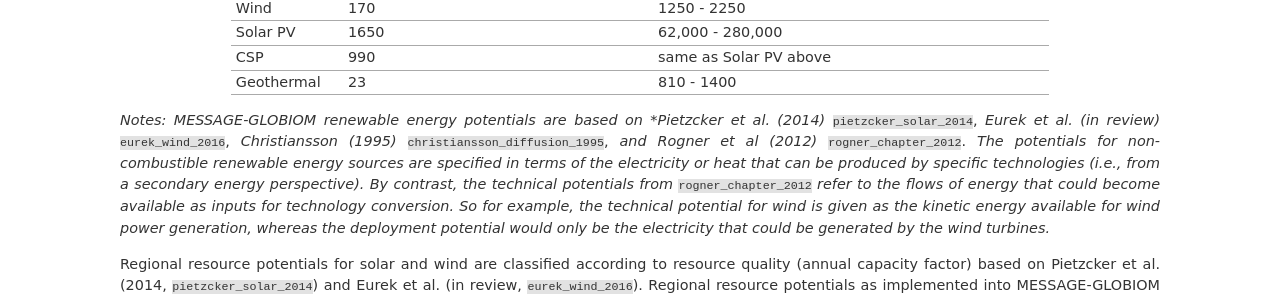
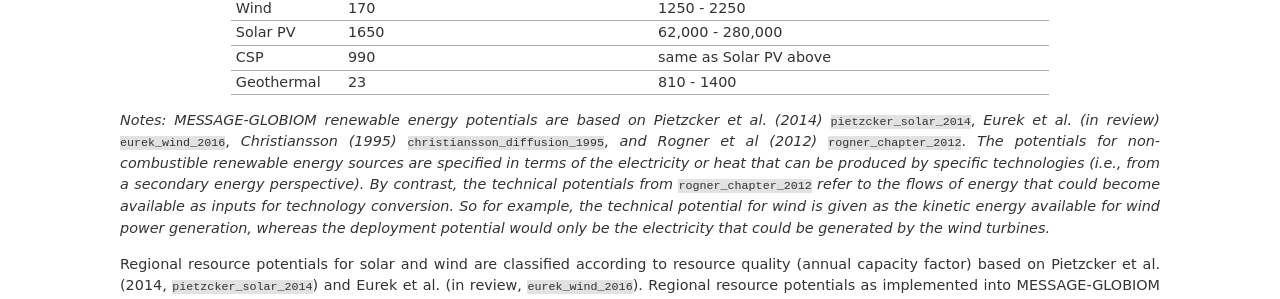
Before and after one commit to yiyi1991/message-ix-models, a Sphinx documentation site: the page built from doc/global/source/message_globiom/energy/resource.rst, in a window 1280 px wide and 900 px high, scrolled down 3439 px. Shown: the part 148-447 px from the top of the window. Built offline with Sphinx 7.4.7, drawn with Linux system fonts in a browser that asks for light colours; pages that are not in the unit, such as notebooks, are missing from menus; cross-references to code outside the pages are shown as plain code.

```diff
--- a/doc/global/source/message_globiom/energy/resource.rst
+++ b/doc/global/source/message_globiom/energy/resource.rst
@@ -131,7 +131,7 @@ and systems integration issues, and other economic considerations) that may not
      - 23
      - 810 - 1400
 
-*Notes: MESSAGE-GLOBIOM renewable energy potentials are based on *Pietzcker et al. (2014)* :cite:`pietzcker_solar_2014`, *Eurek et al. (in review)* :cite:`eurek_wind_2016`, *Christiansson (1995)* :cite:`christiansson_diffusion_1995`, *and Rogner et al (2012)* :cite:`rogner_chapter_2012`. *The potentials for non-combustible renewable energy sources are specified in terms of the electricity or heat that can be produced by specific technologies (i.e., from a secondary energy perspective). By contrast, the technical potentials from* :cite:`rogner_chapter_2012` *refer to the flows of energy that could become available as inputs for technology conversion. So for example, the technical potential for wind is given as the kinetic energy available for wind power generation, whereas the deployment potential would only be the electricity that could be generated by the wind turbines.*
+*Notes: MESSAGE-GLOBIOM renewable energy potentials are based on Pietzcker et al. (2014)* :cite:`pietzcker_solar_2014`, *Eurek et al. (in review)* :cite:`eurek_wind_2016`, *Christiansson (1995)* :cite:`christiansson_diffusion_1995`, *and Rogner et al (2012)* :cite:`rogner_chapter_2012`. *The potentials for non-combustible renewable energy sources are specified in terms of the electricity or heat that can be produced by specific technologies (i.e., from a secondary energy perspective). By contrast, the technical potentials from* :cite:`rogner_chapter_2012` *refer to the flows of energy that could become available as inputs for technology conversion. So for example, the technical potential for wind is given as the kinetic energy available for wind power generation, whereas the deployment potential would only be the electricity that could be generated by the wind turbines.*
 
 Regional resource potentials for solar and wind are classified according to resource quality (annual capacity factor) based on Pietzcker et al. (2014, :cite:`pietzcker_solar_2014`) and
 Eurek et al. (in review, :cite:`eurek_wind_2016`). Regional resource potentials as implemented into MESSAGE-GLOBIOM are provided by region and capacity factor for solar PV, concentrating solar
```
